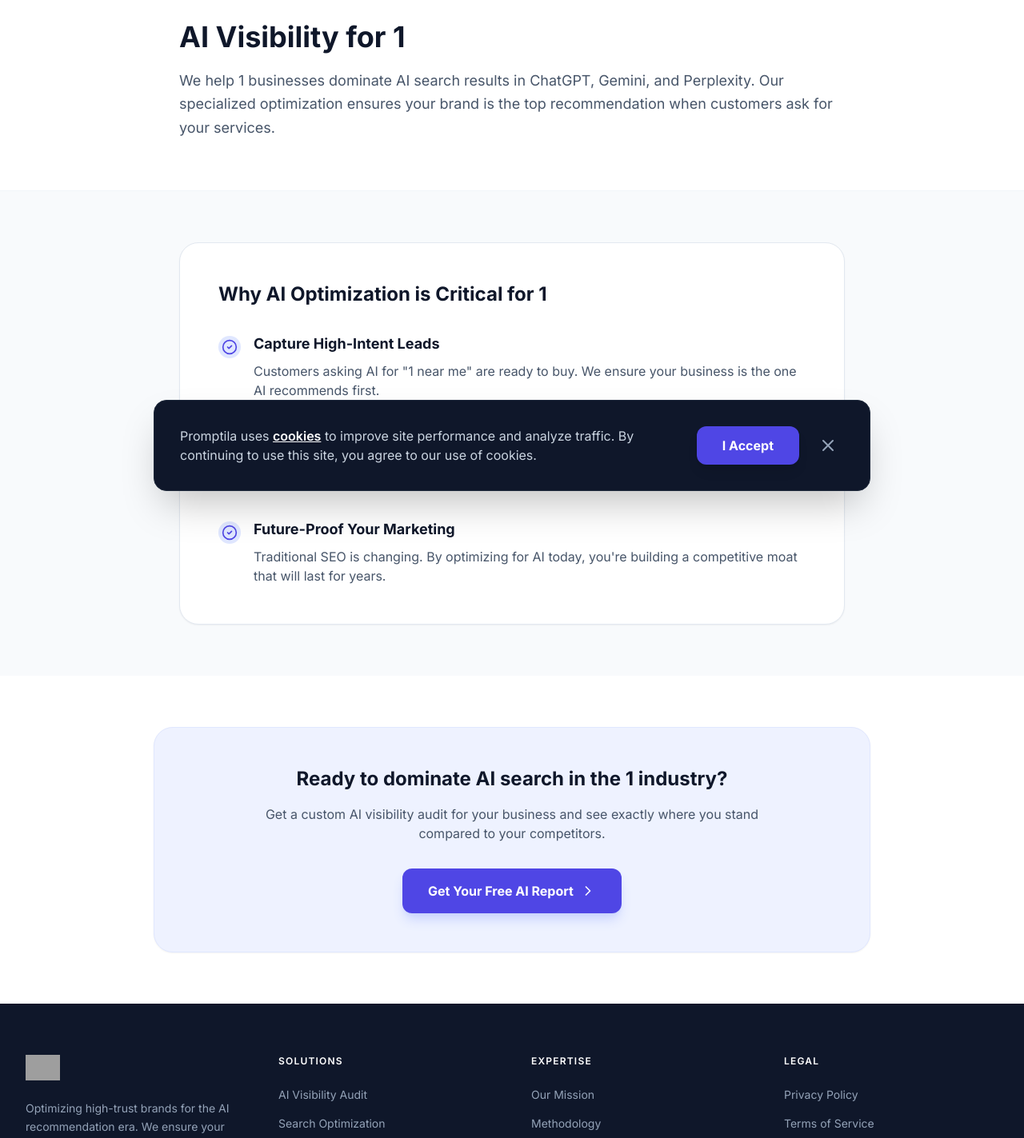
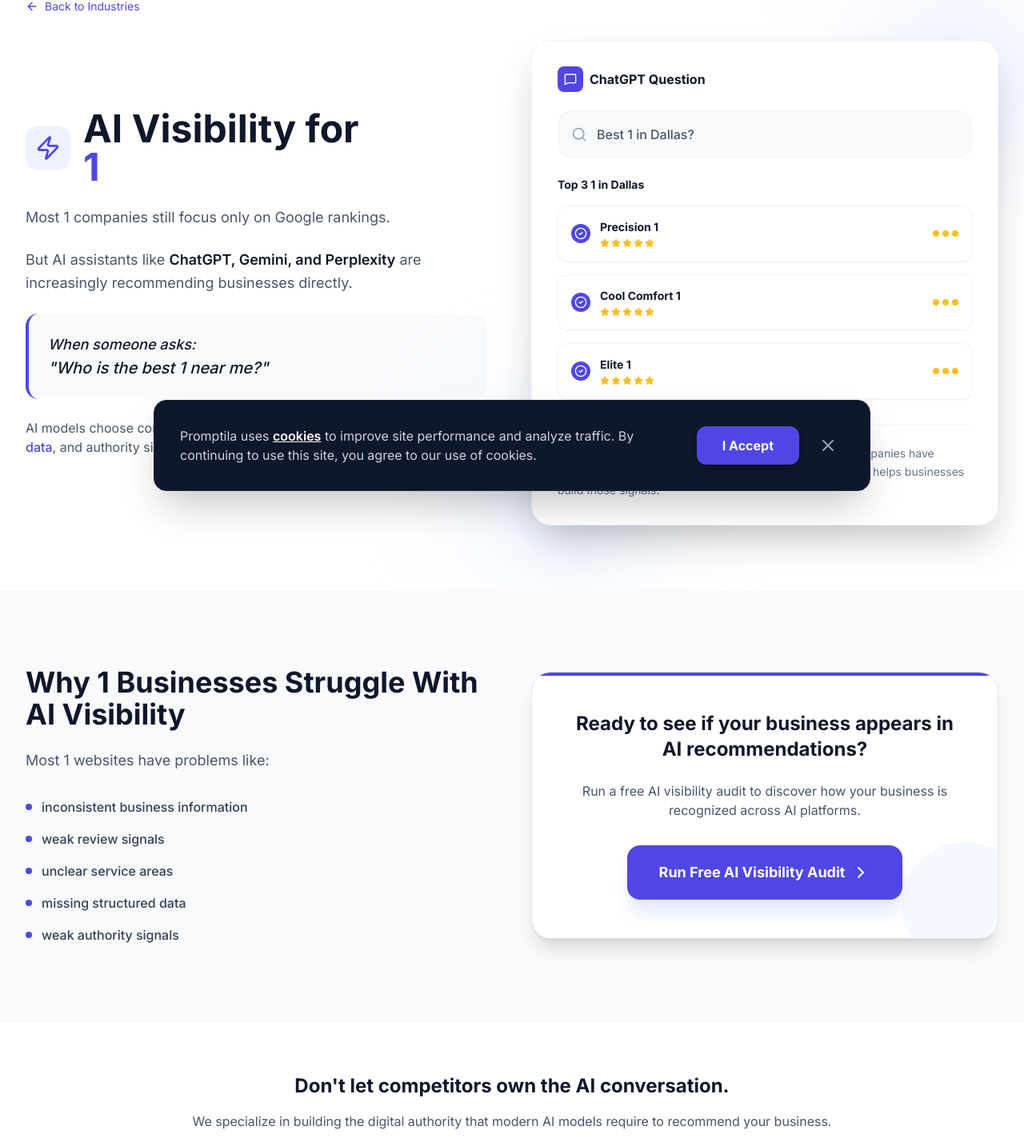
Before and after one commit to Md-Jayed/promptila-website, a React (Vite) app: page /industries/1 in a window 1280 px wide. Shown: the part 162-1585 px from the top of the page at 80% size. Built offline with nearby package versions, Linux system fonts and the light colour scheme; grey boxes are pictures that could not be loaded.

Commit message:
feat: Enhance contact and industry pages with new content and icons
Refine the contact page's value proposition and call to action. Introduce industry-specific icons and related content to the IndustryDetail page for better visual representation and user engagement.

```diff
--- a/pages/Contact.tsx
+++ b/pages/Contact.tsx
@@ -9,9 +9,9 @@
         <div className="max-w-6xl mx-auto px-4 sm:px-6 lg:px-8">
           <div className="grid grid-cols-1 lg:grid-cols-2 gap-12 items-start">
             <div>
-              <h1 className="text-4xl font-extrabold text-slate-900 mb-5">Get Your Free AI Visibility Report</h1>
+              <h1 className="text-4xl font-extrabold text-slate-900 mb-5">Is Your Business Showing Up in AI Recommendations?</h1>
               <p className="text-lg text-slate-600 leading-relaxed mb-8">
-                Stop guessing how AI models view your brand. Request your free AI report below or reach out to our team directly.
+                Stop guessing how AI models see your business. Run a free audit to see if your company appears in ChatGPT, Gemini, and Perplexity results.
               </p>
 
               {/* Direct Contact Details */}
--- a/pages/IndustryDetail.tsx
+++ b/pages/IndustryDetail.tsx
@@ -1,7 +1,24 @@
 
 import React from 'react';
 import { useParams, Link } from 'react-router-dom';
-import { ChevronRight, CheckCircle2, ArrowLeft } from 'lucide-react';
+import {
+  ChevronRight,
+  ArrowLeft,
+  Search,
+  CheckCircle2,
+  Star,
+  MessageSquare,
+  Home,
+  Stethoscope,
+  Utensils,
+  Car,
+  Briefcase,
+  Store,
+  Wrench,
+  ShieldCheck,
+  Zap
+} from 'lucide-react';
+import { motion } from 'motion/react';
 
 const IndustryDetail: React.FC = () => {
   const { slug } = useParams<{ slug: string }>();
@@ -11,76 +28,190 @@
     ? slug.split('-').map(word => word.charAt(0).toUpperCase() + word.slice(1)).join(' ')
     : 'Industry';
 
+  // Mapping for industry-specific icons
+  const getIcon = (slug: string | undefined) => {
+    if (!slug) return <Zap className="w-8 h-8" />;
+    if (slug.includes('hvac') || slug.includes('plumber') || slug.includes('repair')) return <Wrench className="w-8 h-8" />;
+    if (slug.includes('home') || slug.includes('roof')) return <Home className="w-8 h-8" />;
+    if (slug.includes('health') || slug.includes('dentist') || slug.includes('clinic')) return <Stethoscope className="w-8 h-8" />;
+    if (slug.includes('food') || slug.includes('restaurant')) return <Utensils className="w-8 h-8" />;
+    if (slug.includes('car') || slug.includes('auto')) return <Car className="w-8 h-8" />;
+    if (slug.includes('law') || slug.includes('accountant') || slug.includes('consult')) return <Briefcase className="w-8 h-8" />;
+    if (slug.includes('gym') || slug.includes('salon') || slug.includes('store')) return <Store className="w-8 h-8" />;
+    return <Zap className="w-8 h-8" />;
+  };
+
   return (
     <div className="pt-20">
       {/* Hero Section */}
-      <section className="bg-white py-16 border-b border-slate-100">
-        <div className="max-w-4xl mx-auto px-4 sm:px-6 lg:px-8">
-          <Link to="/industries" className="inline-flex items-center text-sm text-indigo-600 hover:text-indigo-700 mb-6 group">
+      <section className="bg-white py-12 md:py-20 overflow-hidden">
+        <div className="max-w-7xl mx-auto px-4 sm:px-6 lg:px-8">
+          <Link to="/industries" className="inline-flex items-center text-sm text-indigo-600 hover:text-indigo-700 mb-8 group">
             <ArrowLeft className="w-4 h-4 mr-2 group-hover:-translate-x-1 transition-transform" />
             Back to Industries
           </Link>
-          <h1 className="text-4xl font-extrabold text-slate-900 mb-5">AI Visibility for {title}</h1>
-          <p className="text-lg text-slate-600 leading-relaxed">
-            We help {title} businesses dominate AI search results in ChatGPT, Gemini, and Perplexity. Our specialized optimization ensures your brand is the top recommendation when customers ask for your services.
-          </p>
+
+          <div className="grid grid-cols-1 lg:grid-cols-2 gap-12 items-center">
+            <motion.div
+              initial={{ opacity: 0, x: -20 }}
+              animate={{ opacity: 1, x: 0 }}
+              transition={{ duration: 0.5 }}
+            >
+              <div className="flex items-center space-x-4 mb-6">
+                <div className="p-3 bg-indigo-50 text-indigo-600 rounded-2xl">
+                  {getIcon(slug)}
+                </div>
+                <h1 className="text-3xl md:text-5xl font-extrabold text-slate-900 leading-tight">
+                  AI Visibility for <br />
+                  <span className="text-indigo-600">{title}</span>
+                </h1>
+              </div>
+
+              <div className="space-y-6 text-lg text-slate-600 leading-relaxed max-w-xl">
+                <p>
+                  Most {title.toLowerCase()} companies still focus only on Google rankings.
+                </p>
+                <p>
+                  But AI assistants like <span className="font-semibold text-slate-900">ChatGPT, Gemini, and Perplexity</span> are increasingly recommending businesses directly.
+                </p>
+                <div className="bg-slate-50 p-6 rounded-2xl border-l-4 border-indigo-600 italic">
+                  <p className="text-slate-900 font-medium">
+                    When someone asks: <br />
+                    <span className="text-xl">"Who is the best {title.toLowerCase()} near me?"</span>
+                  </p>
+                </div>
+                <p className="text-base">
+                  AI models choose companies based on <span className="text-indigo-600 font-medium">trust signals, reviews, structured data</span>, and authority signals.
+                </p>
+              </div>
+            </motion.div>
+
+            <motion.div
+              initial={{ opacity: 0, scale: 0.95 }}
+              animate={{ opacity: 1, scale: 1 }}
+              transition={{ duration: 0.6, delay: 0.2 }}
+              className="relative"
+            >
+              {/* Decorative Background Elements */}
+              <div className="absolute -top-20 -right-20 w-64 h-64 bg-indigo-100 rounded-full blur-3xl opacity-50" />
+              <div className="absolute -bottom-20 -left-20 w-64 h-64 bg-blue-100 rounded-full blur-3xl opacity-50" />
+
+              {/* Mock AI Recommendation Interface */}
+              <div className="relative bg-white rounded-3xl shadow-2xl border border-slate-100 p-6 md:p-8 z-10">
+                <div className="flex items-center space-x-2 mb-6">
+                  <div className="w-8 h-8 bg-indigo-600 rounded-lg flex items-center justify-center">
+                    <MessageSquare className="w-4 h-4 text-white" />
+                  </div>
+                  <span className="font-bold text-slate-900">ChatGPT Question</span>
+                </div>
+
+                <div className="bg-slate-50 rounded-2xl p-4 mb-6 flex items-center space-x-3 border border-slate-100">
+                  <Search className="w-5 h-5 text-slate-400" />
+                  <span className="text-slate-600 font-medium">Best {title.toLowerCase()} in Dallas?</span>
+                </div>
+
+                <div className="space-y-4">
+                  <div className="text-sm font-bold text-slate-900 mb-2">Top 3 {title} in Dallas</div>
+                  {[1, 2, 3].map((i) => (
+                    <div key={i} className="flex items-center justify-between p-4 bg-white rounded-xl border border-slate-100 shadow-sm hover:border-indigo-200 transition-colors">
+                      <div className="flex items-center space-x-3">
+                        <div className="w-6 h-6 bg-indigo-600 rounded-full flex items-center justify-center">
+                          <CheckCircle2 className="w-4 h-4 text-white" />
+                        </div>
+                        <div>
+                          <div className="text-sm font-bold text-slate-900">
+                            {i === 1 ? 'Precision ' : i === 2 ? 'Cool Comfort ' : 'Elite '} {title.split(' ')[0]}
+                          </div>
+                          <div className="flex space-x-0.5 mt-1">
+                            {[...Array(5)].map((_, j) => (
+                              <Star key={j} className="w-3 h-3 fill-amber-400 text-amber-400" />
+                            ))}
+                          </div>
+                        </div>
+                      </div>
+                      <div className="flex space-x-1">
+                        <div className="w-2 h-2 bg-amber-400 rounded-full" />
+                        <div className="w-2 h-2 bg-amber-400 rounded-full" />
+                        <div className="w-2 h-2 bg-amber-400 rounded-full" />
+                      </div>
+                    </div>
+                  ))}
+                </div>
+
+                <div className="mt-8 pt-6 border-t border-slate-100">
+                  <p className="text-sm text-slate-500 leading-relaxed">
+                    AI typically recommends only <span className="font-bold text-slate-900">3—5 companies</span>.
+                    Those companies have stronger authority signals than their competitors.
+                    <span className="text-indigo-600 font-semibold"> Promptila</span> helps businesses build those signals.
+                  </p>
+                </div>
+              </div>
+            </motion.div>
+          </div>
         </div>
       </section>
 
-      {/* Content Section */}
-      <section className="py-16 bg-slate-50">
-        <div className="max-w-4xl mx-auto px-4 sm:px-6 lg:px-8">
-          <div className="bg-white p-8 md:p-12 rounded-3xl shadow-sm border border-slate-200">
-            <h2 className="text-2xl font-bold text-slate-900 mb-8">Why AI Optimization is Critical for {title}</h2>
+      {/* Struggle Section */}
+      <section className="py-16 md:py-24 bg-slate-50">
+        <div className="max-w-7xl mx-auto px-4 sm:px-6 lg:px-8">
+          <div className="grid grid-cols-1 lg:grid-cols-2 gap-12 items-center">
+            <div>
+              <h2 className="text-3xl md:text-4xl font-extrabold text-slate-900 mb-6">
+                Why {title} Businesses Struggle With AI Visibility
+              </h2>
+              <p className="text-lg text-slate-600 mb-8">
+                Most {title.toLowerCase()} websites have problems like:
+              </p>
+              <ul className="space-y-4">
+                {[
+                  "inconsistent business information",
+                  "weak review signals",
+                  "unclear service areas",
+                  "missing structured data",
+                  "weak authority signals"
+                ].map((item, idx) => (
+                  <li key={idx} className="flex items-center space-x-3 text-slate-700 font-medium">
+                    <div className="w-2 h-2 bg-indigo-600 rounded-full" />
+                    <span>{item}</span>
+                  </li>
+                ))}
+              </ul>
+            </div>
 
-            <div className="space-y-8">
-              <div className="flex items-start space-x-4">
-                <div className="mt-1 bg-indigo-100 p-1 rounded-full">
-                  <CheckCircle2 className="w-5 h-5 text-indigo-600" />
-                </div>
-                <div>
-                  <h3 className="text-lg font-bold text-slate-900 mb-2">Capture High-Intent Leads</h3>
-                  <p className="text-slate-600">Customers asking AI for "{title} near me" are ready to buy. We ensure your business is the one AI recommends first.</p>
-                </div>
+            <div className="bg-white p-8 md:p-12 rounded-3xl shadow-xl border border-slate-200 text-center relative overflow-hidden group">
+              <div className="absolute top-0 left-0 w-full h-1 bg-indigo-600" />
+              <div className="relative z-10">
+                <h3 className="text-2xl font-bold text-slate-900 mb-6">
+                  Ready to see if your business appears in AI recommendations?
+                </h3>
+                <p className="text-slate-600 mb-8">
+                  Run a free AI visibility audit to discover how your business is recognized across AI platforms.
+                </p>
+                <Link
+                  to="/contact"
+                  className="inline-flex items-center px-10 py-5 bg-indigo-600 text-white font-bold rounded-2xl hover:bg-indigo-700 transition-all active:scale-95 text-lg shadow-xl shadow-indigo-100 group"
+                >
+                  Run Free AI Visibility Audit
+                  <ChevronRight className="ml-2 w-6 h-6 group-hover:translate-x-1 transition-transform" />
+                </Link>
               </div>
-
-              <div className="flex items-start space-x-4">
-                <div className="mt-1 bg-indigo-100 p-1 rounded-full">
-                  <CheckCircle2 className="w-5 h-5 text-indigo-600" />
-                </div>
-                <div>
-                  <h3 className="text-lg font-bold text-slate-900 mb-2">Build Authority & Trust</h3>
-                  <p className="text-slate-600">AI models prioritize businesses with verified authority signals. We build the digital footprint that models like GPT-4 trust.</p>
-                </div>
-              </div>
-
-              <div className="flex items-start space-x-4">
-                <div className="mt-1 bg-indigo-100 p-1 rounded-full">
-                  <CheckCircle2 className="w-5 h-5 text-indigo-600" />
-                </div>
-                <div>
-                  <h3 className="text-lg font-bold text-slate-900 mb-2">Future-Proof Your Marketing</h3>
-                  <p className="text-slate-600">Traditional SEO is changing. By optimizing for AI today, you're building a competitive moat that will last for years.</p>
-                </div>
-              </div>
+              {/* Decorative background for the CTA box */}
+              <div className="absolute -bottom-10 -right-10 w-40 h-40 bg-indigo-50 rounded-full opacity-50 group-hover:scale-110 transition-transform duration-700" />
             </div>
           </div>
         </div>
       </section>
 
-      {/* CTA Section */}
-      <section className="py-16 bg-white">
-        <div className="max-w-4xl mx-auto px-4 sm:px-6 lg:px-8 text-center bg-indigo-50 rounded-3xl py-12 border border-indigo-100 shadow-sm">
-          <h2 className="text-2xl font-bold text-slate-900 mb-4">Ready to dominate AI search in the {title} industry?</h2>
-          <p className="text-base text-slate-600 mb-8 max-w-2xl mx-auto">
-            Get a custom AI visibility audit for your business and see exactly where you stand compared to your competitors.
+      {/* Footer CTA */}
+      <section className="py-16 bg-white border-t border-slate-100">
+        <div className="max-w-4xl mx-auto px-4 sm:px-6 lg:px-8 text-center">
+          <h2 className="text-2xl font-bold text-slate-900 mb-4">Don't let competitors own the AI conversation.</h2>
+          <p className="text-slate-600 mb-8">
+            We specialize in building the digital authority that modern AI models require to recommend your business.
           </p>
-          <Link
-            to="/contact"
-            className="inline-flex items-center px-8 py-4 bg-indigo-600 text-white font-bold rounded-xl hover:bg-indigo-700 transition-all active:scale-95 text-base shadow-lg shadow-indigo-200 group"
-          >
-            Get Your Free AI Report
-            <ChevronRight className="ml-2 w-5 h-5 group-hover:translate-x-1 transition-transform" />
+          <Link to="/contact" className="text-indigo-600 font-bold hover:text-indigo-700 flex items-center justify-center group">
+            Contact an AI Specialist
+            <ChevronRight className="ml-1 w-5 h-5 group-hover:translate-x-1 transition-transform" />
           </Link>
         </div>
       </section>
```
